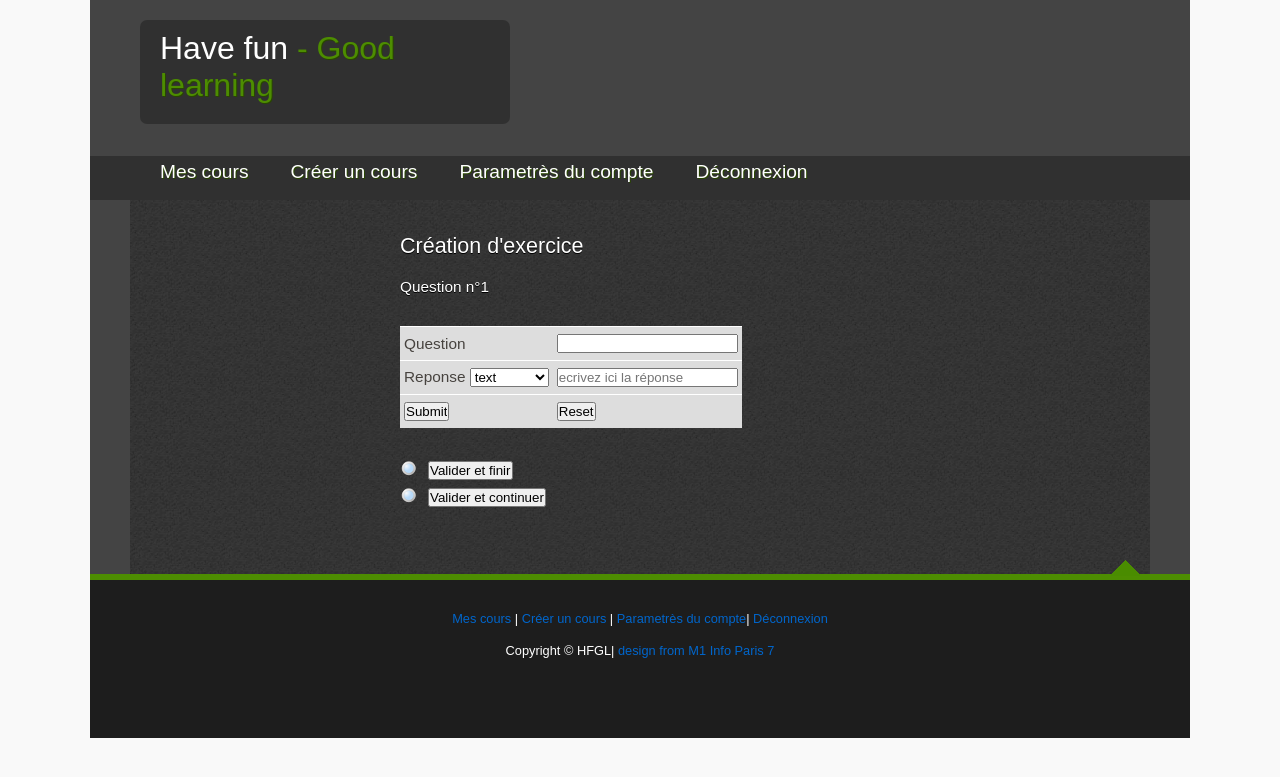
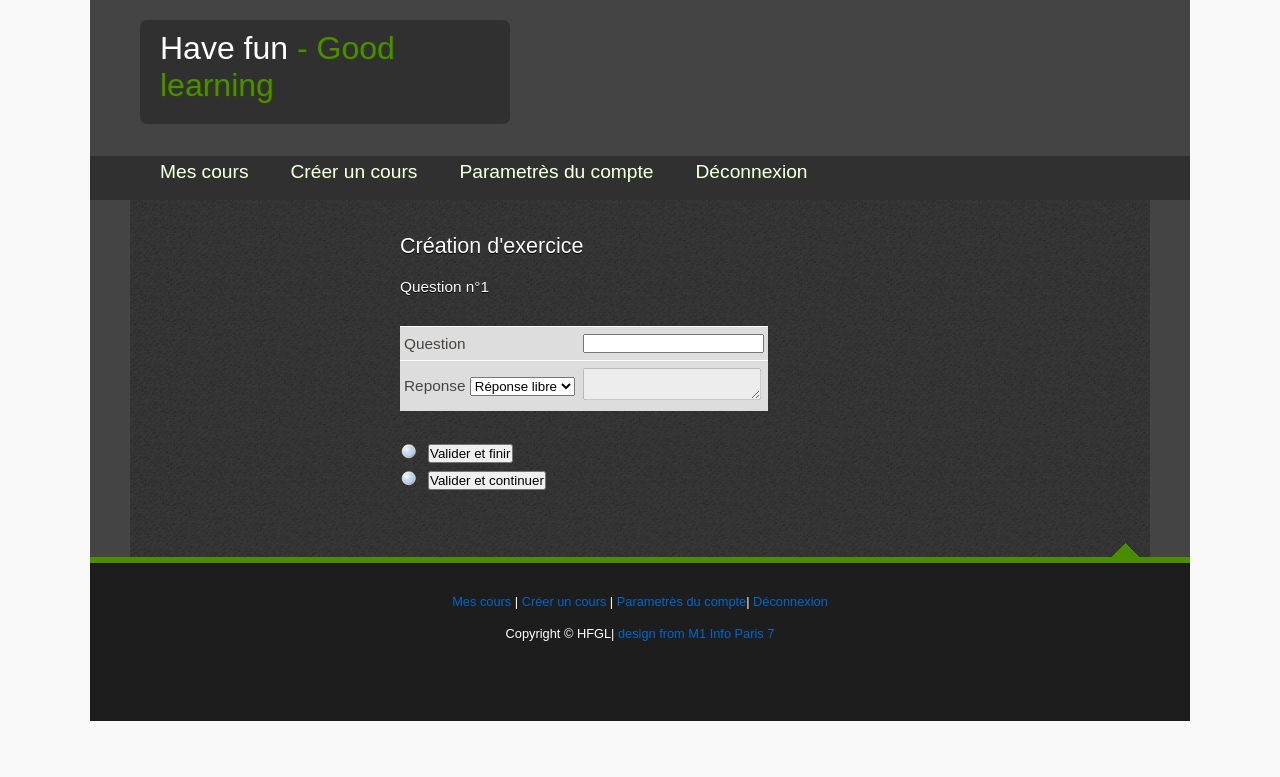
Before and after one commit to tsalmon/HFGL, a PHP site: page /GL/Professor/CreateExercice in a window 1280 px wide. Shown: the top 777 px of the page. Run offline with PHP 8.4, Linux system fonts and the light colour scheme; some web fonts are replaced.

Commit message:
refresh exercice

```diff
--- a/src/application/controller/Professorcontroller.php
+++ b/src/application/controller/Professorcontroller.php
@@ -6,6 +6,7 @@ class Professorcontroller extends Controller{
     public function index(){
         $prof = $this->loadModel('PersonFactory')->getPerson($_SESSION["email"]);
         $cours_teaching = $this->loadModel('CourseTeaching')->getCourses($prof);
+        print_r($_SESSION);
 
         require 'application/views/_templates/header.php';
         require 'application/views/enseignant.php';
@@ -31,6 +32,7 @@ class Professorcontroller extends Controller{
     }
 
     public function CreateChapter(){
+        $page = "CreateChapter";
         $cours = CourseFactory::getCourse($_GET["cours"], true);
         $part = new Part($_GET["part"]);
         require 'application/views/_templates/header.php';
@@ -42,7 +44,7 @@ class Professorcontroller extends Controller{
         //Controller::print_dbg($_POST);
         //Controller::print_dbg($_FILES);
 
-
+        /*
         if(pathinfo($_FILES["chp_file_lesson"]["name"], PATHINFO_EXTENSION) != "pdf"){
             $error = "pdf";
             Professorcontroller::CreateChapter();
@@ -60,7 +62,7 @@ class Professorcontroller extends Controller{
             Professorcontroller::CreateChapter();
             return ;
         }
-
+        */
 
         /** Good part **/
         $chp = new Chapter($_POST["chp_name"], false);
@@ -71,14 +73,36 @@ class Professorcontroller extends Controller{
         $_SESSION["ex_part"] = $_GET["cours"];
         $_SESSION["ex_chpt"] = $chp->chapterID();
 
+        //todo: create new Questionnaire and save his ID in $_SESSION
+        $_SESSION["ex_id"] = 2;
+
         header('location: '.URL.'Professor/CreateExercice');
     }
 
+/*
+Array
+(
+    [nb_qt] => 12
+    [question] => yyyy
+    [lareponse] => checkbox
+    [reponsetype] => 3
+    [r] => Array
+        (
+            [0] => a
+            [1] => a
+            [2] => a
+            [3] => a
+            [4] => a
+        )
+
+    [c0] => on
+    [c2] => on
+    [c4] => on
+)
+*/
     public function CreateExercice(){
         $page="CreateExercice";
-
-        //$qt = $this->loadModel('ExerciceSheet');
-        //$qt =
+        //todo: insert on BDD the last question
         require 'application/views/_templates/header.php';
         require 'application/views/teacher_creeFeuilleExercice.php';
         require 'application/views/_templates/footer.php';
--- a/src/application/views/teacher_creeFeuilleExercice.php
+++ b/src/application/views/teacher_creeFeuilleExercice.php
@@ -4,7 +4,9 @@
       <div class="content">
         <h3>Création d'exercice</h3>
         <p>Question n°<?php if(!isset($_POST["nb_qt"])){ echo "1";}else{ echo (intval($_POST["nb_qt"])+1);}?></p>
-        <form name="qtform" method="$_POST" action="<?php echo URL.'Professor/CreateExercice'?>">
+        <?php
+        ?>
+        <form name="qtform" method="POST" action="<?php echo URL.'Professor/CreateExercice'?>">
           <input type="hidden" name="nb_qt" value="<?php if(!isset($_POST["nb_qt"])){ echo "1";}else{ echo (intval($_POST["nb_qt"])+1);}?>"/>
           <table>
             <tr>
@@ -12,35 +14,32 @@
                 Question
               </td>
               <td>
-                <input type="text" name="question" required/>
+                <span id="laquestion"><input type="text" name="question" required/></span>
               </td>
             </tr>
             <tr>
               <td>
                 Reponse
                 <select name="lareponse" id="lareponse" onchange="rep()">
-                  <option value="text">
-                    text
-                  </option>
                   <option value="textarea">
-                    textarea
+                    Réponse libre
                   </option>
                   <option value="checkbox">
-                    checkbox
+                    QCM
                   </option>
-                  <option value="radio">
-                    radio
+                  <option value="lines">
+                    QRF
+                  </option>
+                 <option value="code">
+                    Programme
                   </option>
                 </select>
-                <input type="hidden" id="reponsetype" name="reponsetype" value="text" />
+                <input type="hidden" id="reponsetype" name="reponsetype" value="textarea" />
               </td>
               <td id="thereponse">
-                <input type="text" name="reponse" placeholder="ecrivez ici la réponse" required/>
+                <textarea disabled></textarea>
+                <!--<input type="text" name="reponse" placeholder="ecrivez ici la réponse" required/>-->
               </td>
-            </tr>
-            <tr>
-              <td><input type="submit"/></td>
-              <td><input type="reset"/></td>
             </tr>
           </table>
           <ul>
--- a/src/public/js/exercice.js
+++ b/src/public/js/exercice.js
@@ -5,27 +5,37 @@ function url(selectUrl) {
 }
 
 function rep(){
-	if(document.getElementById('lareponse').value=="text"){
+	/*if(document.getElementById('lareponse').value=="text"){
 		document.getElementById('thereponse').innerHTML='<input type= "text " name= "reponse "/ placeholder="ecrivez ici la réponse" required>';
 		document.getElementById('reponses').value="1";
-	}
+	}*/
 	if(document.getElementById('lareponse').value=="textarea"){
-		document.getElementById('thereponse').innerHTML='<textarea name= "reponse " disabled></textarea>';
+		document.getElementById('laquestion').innerHTML='<input type="text" name="question" required/>';
+
+		document.getElementById('thereponse').innerHTML='<textarea name="reponse" disabled></textarea>';
 		document.getElementById('reponsetype').value="2";
 	}
 	if(document.getElementById('lareponse').value=="checkbox"){
+		document.getElementById('laquestion').innerHTML='<input type="text" name="question" required/>';
+
 		document.getElementById('thereponse').innerHTML='<select name= "nombre" id= "nombre" onchange="combien(3)"><option value="null">selection</option>';
-		for(i=2;i<6;i++){
+		for(i=2;i<=20;i++){
 			document.forms.qtform.nombre.options[document.forms.qtform.nombre.options.length] = new Option(i,i);
  		}
 		document.getElementById('thereponse').innerHTML=document.getElementById('thereponse').innerHTML+"</select>";
 	}
-	if(document.getElementById('lareponse').value=="radio"){
+	if(document.getElementById('lareponse').value=="lines"){
+		document.getElementById('laquestion').innerHTML='<input type="text" name="question" required/>';
+
 		document.getElementById('thereponse').innerHTML='<select name= "nombre" id= "nombre" onchange="combien(4)"><option value="null">selection</option>';
-		for(i=2;i<6;i++){
+		for(i=1;i<=20;i++){
 			document.forms.qtform.nombre.options[document.forms.qtform.nombre.options.length] = new Option(i,i);
 		}
 		document.getElementById('thereponse').innerHTML=document.getElementById('thereponse').innerHTML+"</select>";
+	}
+	if(document.getElementById('lareponse').value=="code"){
+		document.getElementById('laquestion').innerHTML='<textarea name="question" placeholder="ecrivez ici la question" required></textarea>';
+		document.getElementById('thereponse').innerHTML="L'eleve devra entrer un programme ici";
 	}
 }
 function combien(string){
@@ -34,10 +44,10 @@ function combien(string){
 	for(i=0;i<how;i++){
 		// si string = 3, c'est un checkbox , sinon c'est un radio
 		if(string=="3"){
-			document.getElementById('thereponse').innerHTML=document.getElementById('thereponse').innerHTML+'<br /><input type= "text " name= "r"+i+" "/><input type="checkbox"  name= "c" required/>';
+			document.getElementById('thereponse').innerHTML=document.getElementById('thereponse').innerHTML+'<br /><input type= "text" placeholder="ecrivez la réponse possible" name= "r[]" required/><input type="checkbox"  name= "c'+i+'" />';
 		}
 		else{
-			document.getElementById('thereponse').innerHTML=document.getElementById('thereponse').innerHTML+'<br /><input type= "text " name= "r"+i+" "/><input type="radio" name= "c" required/>';
+			document.getElementById('thereponse').innerHTML=document.getElementById('thereponse').innerHTML+'<br /><input type= "text" placeholder="ecrivez la bonne réponse" name="r[]" size="20" required/>';
 		}
 	}
 	document.getElementById('reponsetype').value=string;
```
